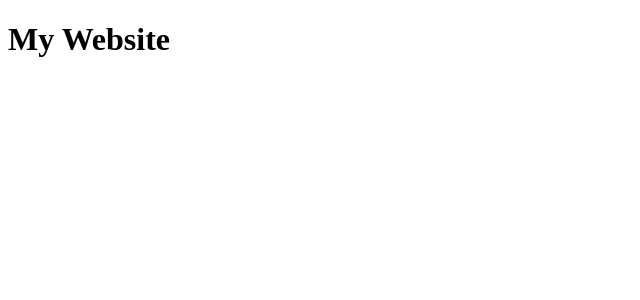
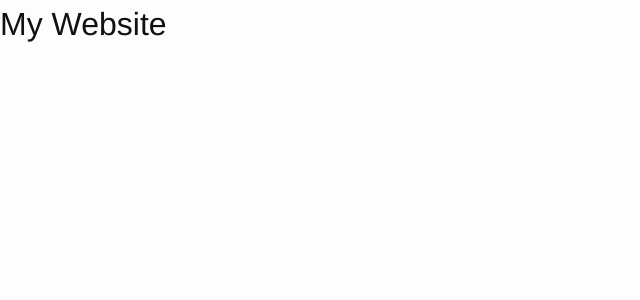
Before and after one commit to WesOnCoding/WesOnCoding.github.io, a Jekyll site: the page index.html, which Jekyll copies as it is, in a window 1280 px wide. Shown: the top 300 px of the page, without its empty margins (0-640 px from the left). Built offline with Jekyll 4.4.1, drawn with Linux system fonts in a browser that asks for light colours.

Commit message:
Update index.html

```diff
--- a/index.html
+++ b/index.html
@@ -1,8 +1,8 @@
 <!DOCTYPE html>
 <html>
     <head>
-        <style> @import url('https://fonts.googleapis.com/css?family=Comfortaa'); </style>
-        <link rel="stylesheet" type="text/css" href="main.css">
+        <link href='https://fonts.googleapis.com/css?family=Comfortaa' rel='stylesheet' type='text/css'>
+        <link href="css/main.css" type="text/css" rel="stylesheet">
         <title>My Website</title>
     </head>
     <body>
```
